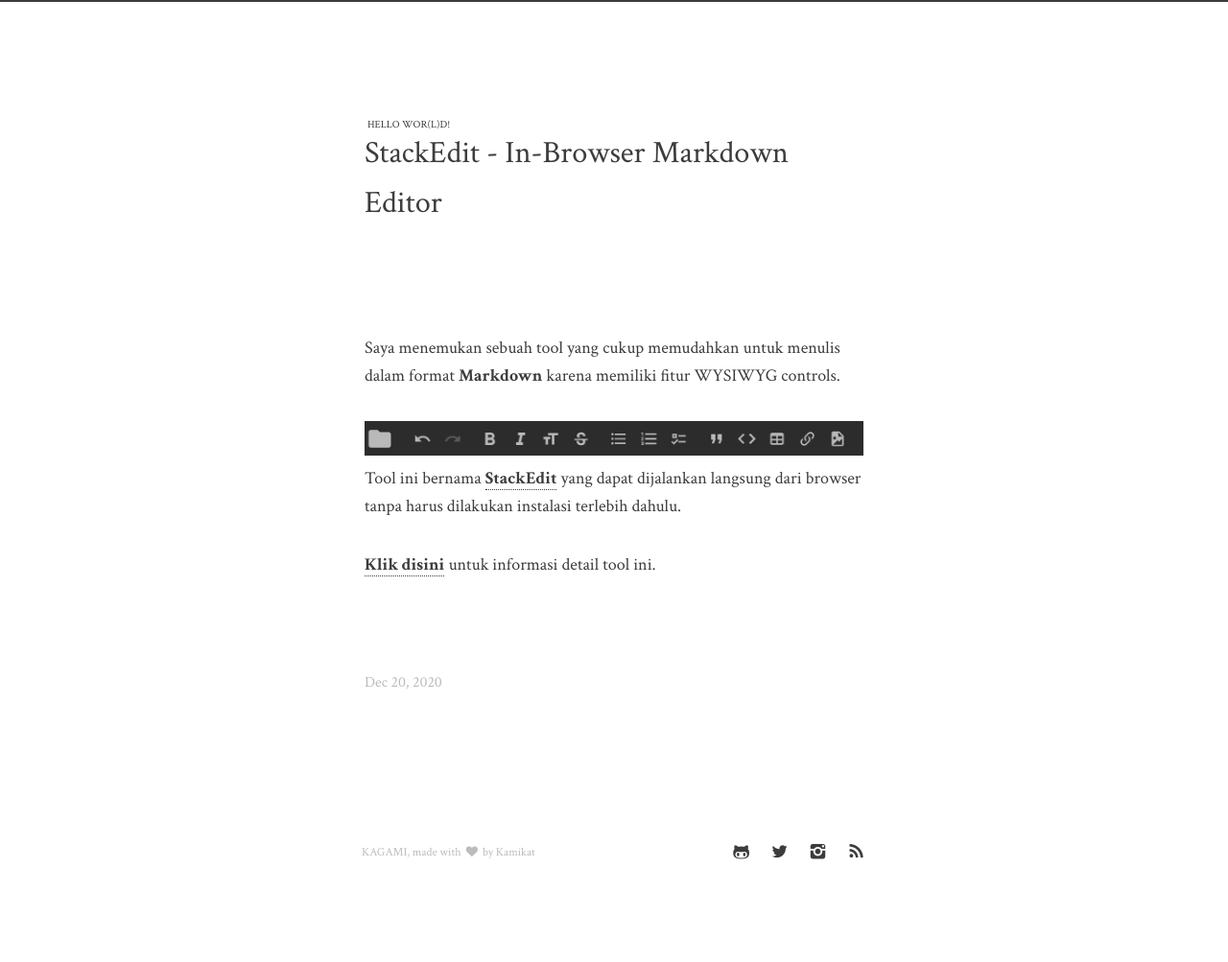
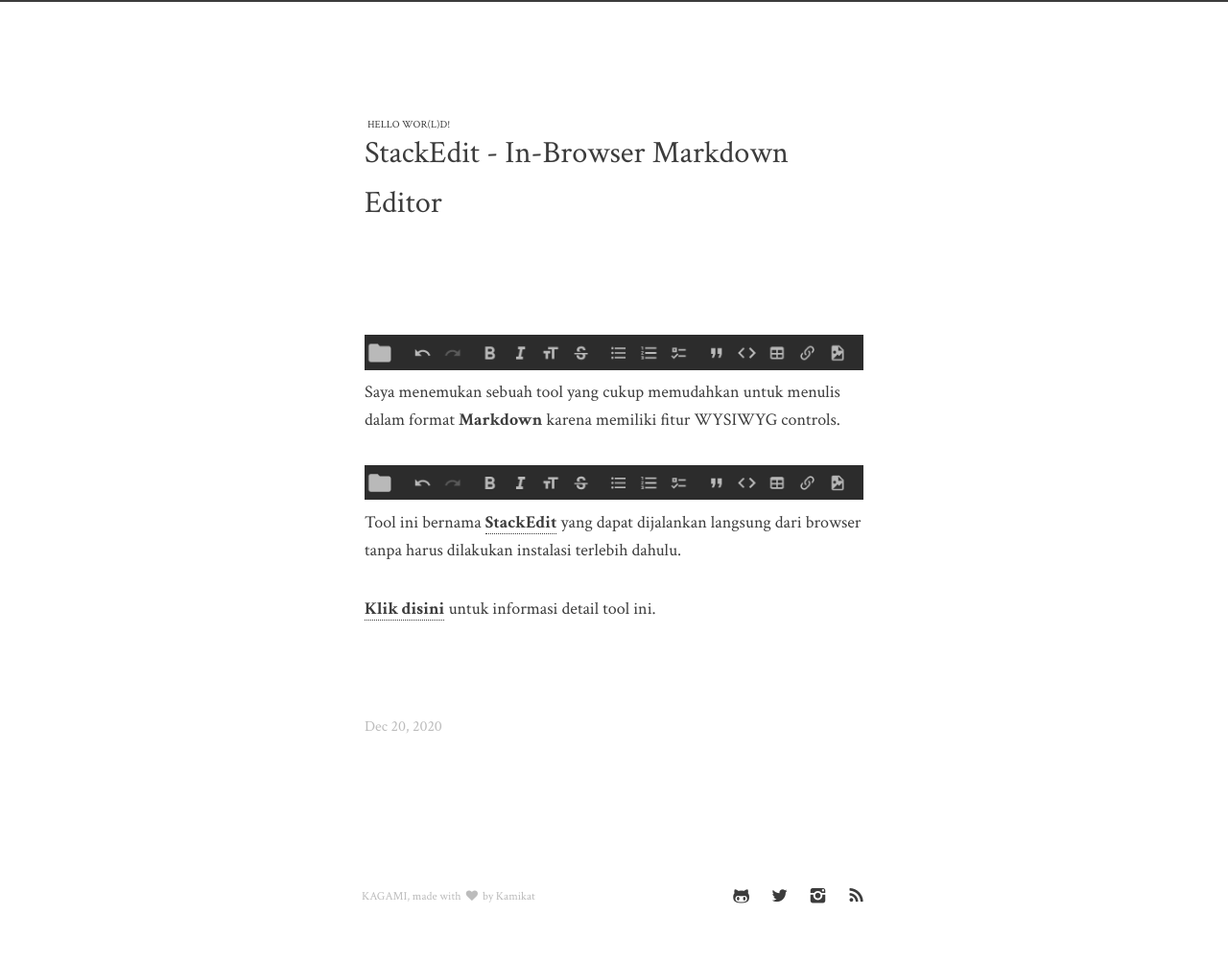
Before and after one commit to udarian/udarian.github.io, a Jekyll site: the page built from _posts/2020/2020-12-20-stackedit-in-browser-markdown-editor.markdown, in a window 1280 px wide. Shown: the whole page at 96% size. Built offline with Jekyll 4.4.1, drawn with Linux system fonts in a browser that asks for light colours; before the commit the page ends 957 px from its top, so only the background shows below that.

Commit message:
Update Post

```diff
--- a/_posts/2020/2020-12-20-stackedit-in-browser-markdown-editor.markdown
+++ b/_posts/2020/2020-12-20-stackedit-in-browser-markdown-editor.markdown
@@ -4,6 +4,7 @@ title: "StackEdit - In-Browser Markdown Editor"
 date: "2020-12-20 23:45"
 category: Markdown
 ---
+![StackEdit](https://github.com/udarian/udarian.github.io/blob/master/images/2020/12/stackedit-menu.png)
 Saya menemukan sebuah tool yang cukup memudahkan untuk menulis dalam format **Markdown** karena memiliki fitur WYSIWYG controls.
 
 ![WYSIWYG Controls](https://github.com/udarian/udarian.github.io/raw/master/images/2020/12/stackedit-menu.png)
```
